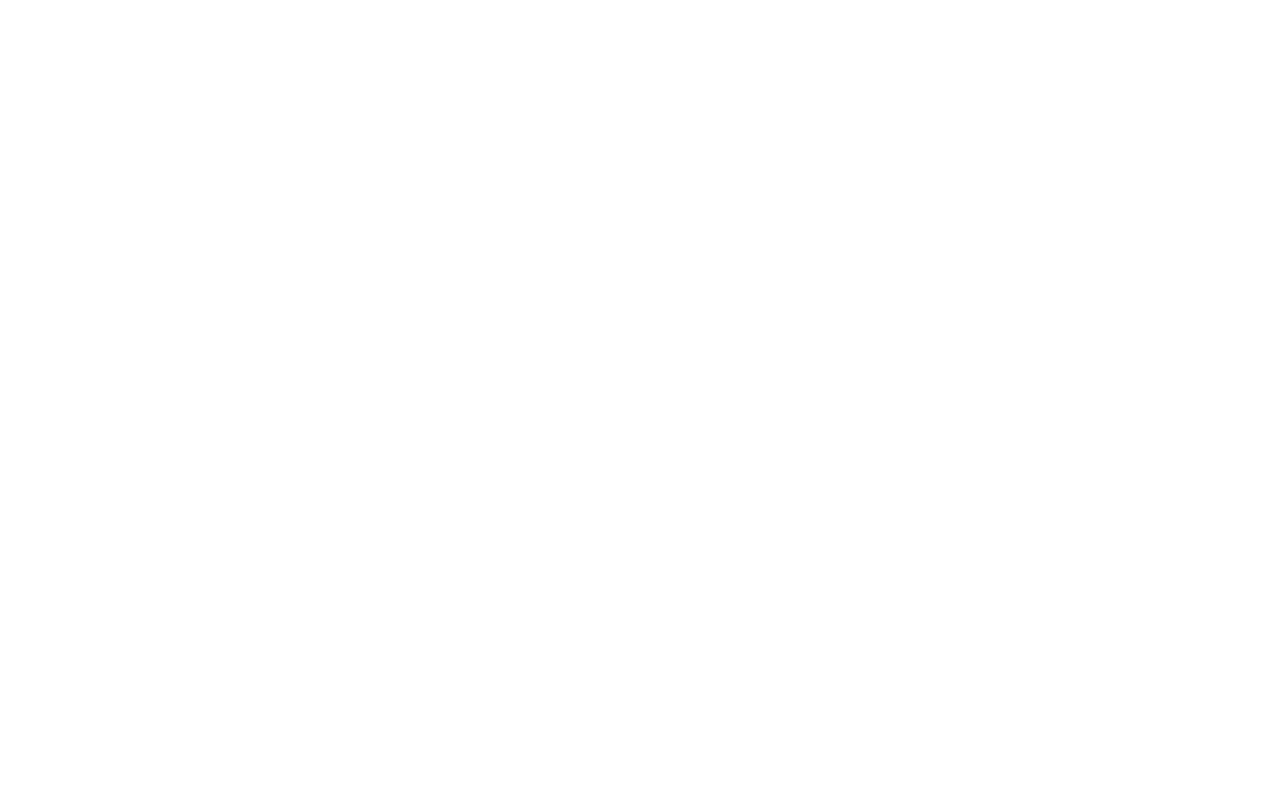
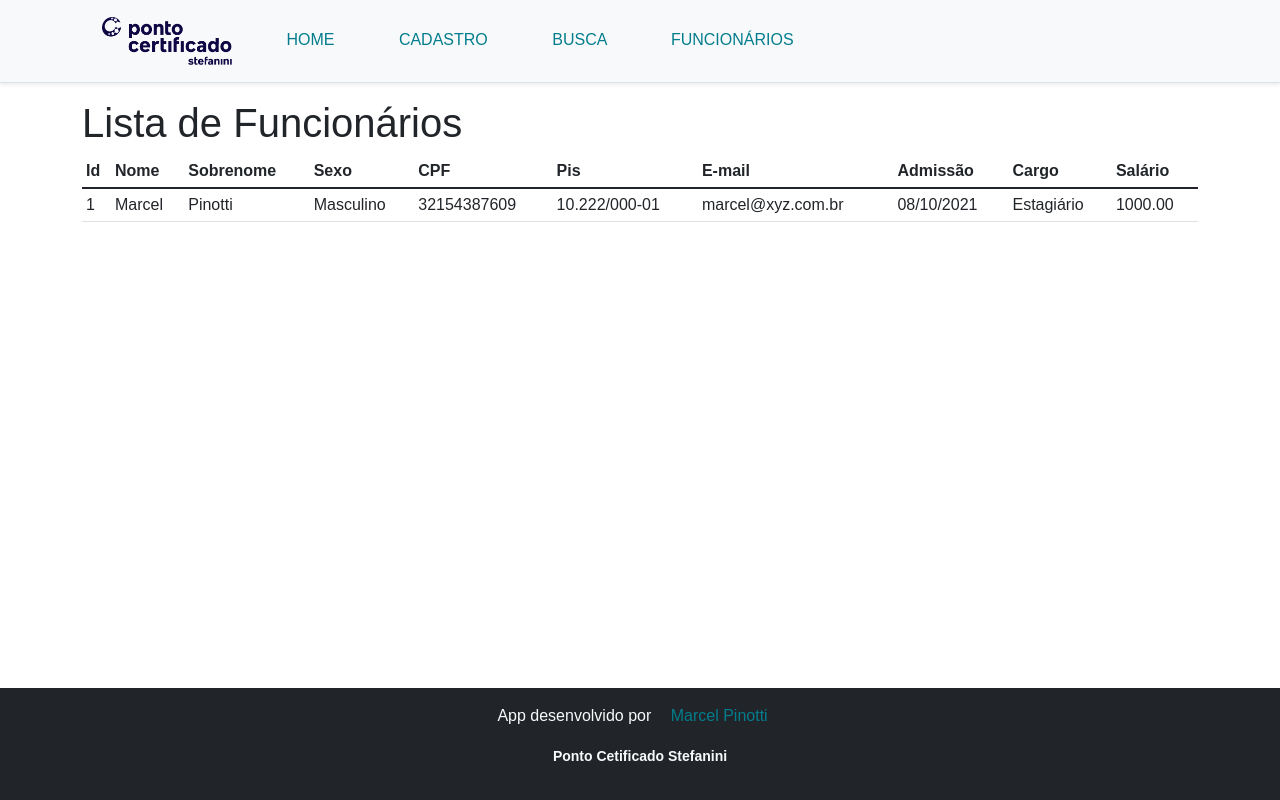
Before and after one commit to marcelpinotti/Teste-Pratico_Ponto-Certificado-Stefanini-APP, a React (Create React App) app in the folder frontend/: page /funcionarios in a window 1280 px wide. Built offline with nearby package versions, Linux system fonts and the light colour scheme.

Commit message:
Criando lista de funcionarios no frontend

```diff
--- a/frontend/src/Routes.js
+++ b/frontend/src/Routes.js
@@ -2,6 +2,7 @@
 import Home from "./pages/Home";
 import Cadastro from "./pages/Cadastro";
 import Busca from "./pages/Busca";
+import Funcionarios from "./pages/Funcionarios";
 
 const Routes = () => {
     return (
@@ -16,6 +17,9 @@
                 <Route path="/busca" exact>
                     <Busca />
                 </Route>
+                <Route path="/funcionarios" exact>
+                    <Funcionarios />
+                </Route>
             </Switch>
        </BrowserRouter>
     );
--- a/frontend/src/assets/css/styles.css
+++ b/frontend/src/assets/css/styles.css
@@ -33,6 +33,7 @@
 
 .form-group {
     margin-bottom:30px;
+
 }
 input {
     padding: 12px 20px;
@@ -43,7 +44,7 @@
 a {
     font-family: "Raleway", sans-serif;
     color: rgb(3, 125, 141);
-    padding: 1px 18px;
+    padding: 1px 15px;
     font-size: medium;
     text-decoration: none;
 
--- a/frontend/src/components/NavBar/index.js
+++ b/frontend/src/components/NavBar/index.js
@@ -18,6 +18,9 @@
                     <Link to="/busca">
                         <a> BUSCA </a>
                     </Link>
+                    <Link to="/funcionarios">
+                        <a>FUNCIONÁRIOS</a>
+                    </Link>
                 </nav>
             </div>
         </div>
--- a/frontend/src/components/TabelaFuncionarios/index.js
+++ b/frontend/src/components/TabelaFuncionarios/index.js
@@ -1,17 +1,22 @@
-<div className="table-responsive">
-    <table className="table table-striped table-sm">
+
+const TabelaFuncionarios = () => {
+
+    return (
+        <>
+            <div className = "table-responsive">
+                <table className="table table-hover table-sm">
                     <thead>
                         <tr>
-                <th>Id</th>
-                <th>Nome</th>
-                <th>Sobrenome</th>
-                <th>Sexo</th>
-                <th>CPF</th>
-                <th>Pis</th>
-                <th>E-mail</th>
-                <th>Admissão</th>
-                <th>Cargo</th>
-                <th>Salário</th>
+                            <th scope="col">Id</th>
+                            <th scope="col">Nome</th>
+                            <th scope="col">Sobrenome</th>
+                            <th scope="col">Sexo</th>
+                            <th scope="col">CPF</th>
+                            <th scope="col">Pis</th>
+                            <th scope="col">E-mail</th>
+                            <th scope="col">Admissão</th>
+                            <th scope="col">Cargo</th>
+                            <th scope="col">Salário</th>
                         </tr>
                     </thead>
                     <tbody>
@@ -30,3 +35,8 @@
                     </tbody>
                 </table>
             </div>
+        </>
+    );
+};
+
+export default TabelaFuncionarios;
--- /dev/null
+++ b/frontend/src/pages/Funcionarios/index.js
@@ -0,0 +1,20 @@
+import Footer from "../../components/Footer";
+import NavBar from "../../components/NavBar";
+import TabelaFuncionarios from "../../components/TabelaFuncionarios";
+
+const Funcionarios = () => {
+    return (
+        <>
+            <NavBar />
+            <div className="container">
+                <div className="jumbotron">
+                    <h1>Lista de Funcionários</h1>
+                    <TabelaFuncionarios />
+                </div>
+            </div>
+            <Footer />
+        </>
+    );
+}
+
+export default Funcionarios;
```
Also changed, not shown: 1 other file (tests, documents, lock files or other folders). Lines whose indentation alone changed are shown as unchanged.
